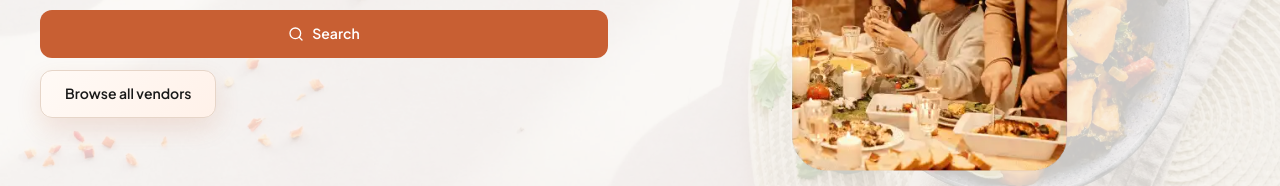
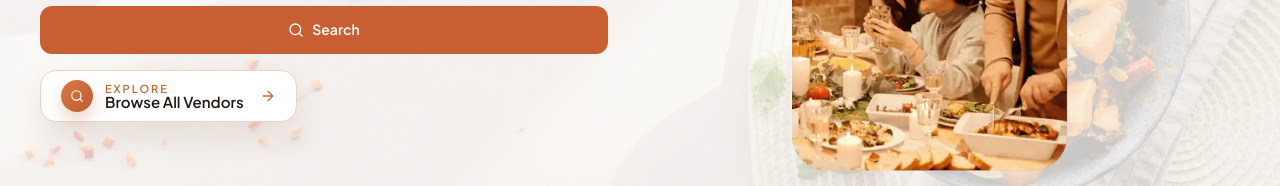
Before and after one commit to MuhammadNoumanAfzal/catering-bestilling-no, a React (Vite) app: page / in a window 1280 px wide. Shown: the part 553-739 px from the top of the page. Built offline with nearby package versions, Linux system fonts and the light colour scheme; no server answers.

Commit message:
feat: enhance HeroSection button with new icon and improved styling

```diff
--- a/src/features/home/components/HeroSection.jsx
+++ b/src/features/home/components/HeroSection.jsx
@@ -1,4 +1,4 @@
-import { FiMapPin, FiSearch } from "react-icons/fi";
+import { FiArrowRight, FiMapPin, FiSearch } from "react-icons/fi";
 import HomeNavbar from "./HomeNavbar";
 
 export default function HeroSection({
@@ -79,13 +79,24 @@ export default function HeroSection({
                 <FiSearch className="text-base" />
                 Search
               </button>
-              <div className="mt-3 flex flex-col gap-3 sm:flex-row">
+              <div className="mt-4 flex flex-col gap-3 sm:flex-row">
                 <button
                   type="button"
                   onClick={onBrowseVendors}
-                  className="type-h6 inline-flex h-12 cursor-pointer items-center justify-center rounded-xl border border-[#e6d5c8] bg-[linear-gradient(135deg,#fffaf6_0%,#fff1e9_100%)] px-6 text-[#191919] shadow-[0_10px_24px_rgba(201,95,51,0.14)] transition duration-200 hover:-translate-y-[1px] hover:border-[#c46a35] hover:text-[#c46a35] hover:shadow-[0_16px_30px_rgba(201,95,51,0.2)] focus-visible:outline-none focus-visible:ring-2 focus-visible:ring-[#cf6e38]/30"
+                  className="group type-h6 inline-flex h-[52px] cursor-pointer items-center justify-center gap-3 self-start rounded-2xl border border-[#e8d4c8] bg-white px-5 text-[#241815] shadow-[0_14px_34px_rgba(115,63,37,0.12)] transition duration-200 hover:-translate-y-[2px] hover:border-[#cf6e38] hover:shadow-[0_20px_44px_rgba(201,95,51,0.22)] focus-visible:outline-none focus-visible:ring-2 focus-visible:ring-[#cf6e38]/30"
                 >
-                  Browse all vendors
+                  <span className="flex h-8 w-8 items-center justify-center rounded-full bg-[linear-gradient(135deg,#d97845_0%,#bf5c31_100%)] text-white shadow-[0_8px_16px_rgba(191,92,49,0.28)] transition duration-200 group-hover:scale-105">
+                    <FiSearch className="text-sm" />
+                  </span>
+                  <span className="flex flex-col items-start leading-none">
+                    <span className="text-[11px] font-semibold uppercase tracking-[0.18em] text-[#c46a35]">
+                      Explore
+                    </span>
+                    <span className="text-[15px] font-semibold text-[#241815]">
+                      Browse All Vendors
+                    </span>
+                  </span>
+                  <FiArrowRight className="ml-1 text-base text-[#c46a35] transition duration-200 group-hover:translate-x-1" />
                 </button>
               </div>
               {searchValidationMessage || (postalCode && !hasValidPostalCode) ? (
```
